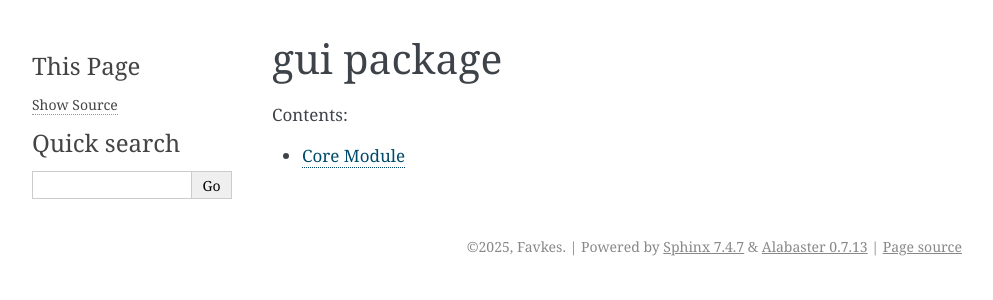
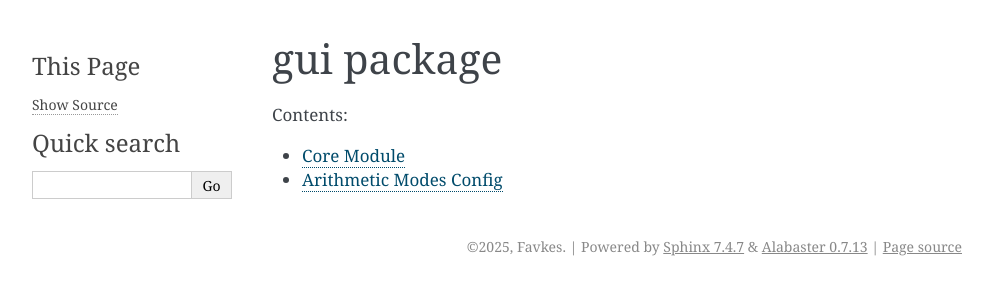
Before and after one commit to Favkes/EAN, a Sphinx documentation site: the page built from docs/gui/index.rst, in a window 1280 px wide. Shown: the top 300 px of the page, without its empty margins (148-1141 px from the left). Built offline with Sphinx 7.4.7, drawn with Linux system fonts in a browser that asks for light colours.

Commit message:
Add gui.arithmeticmodes to docs

```diff
--- /dev/null
+++ b/docs/gui/arithmeticmodes.rst
@@ -0,0 +1,8 @@
+Arithmetic Modes Config
+=======================
+
+
+.. automodule:: gui.arithmeticmodes
+    :members:
+    :undoc-members:
+    :show-inheritance:
--- a/docs/gui/index.rst
+++ b/docs/gui/index.rst
@@ -7,3 +7,4 @@ gui package
     :caption: Contents:
 
     core
+    arithmeticmodes
```
Also changed, not shown: docs/gui/core.rst (line endings or trailing spaces).
